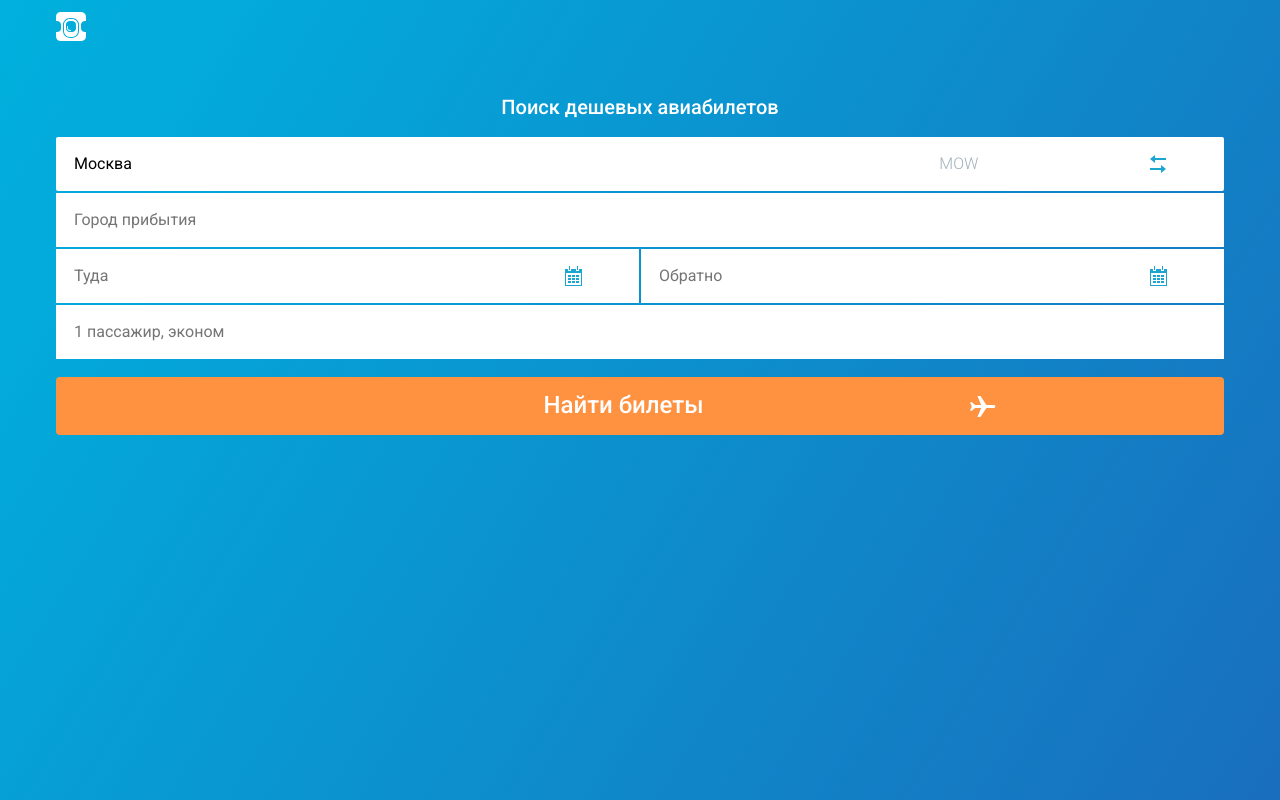
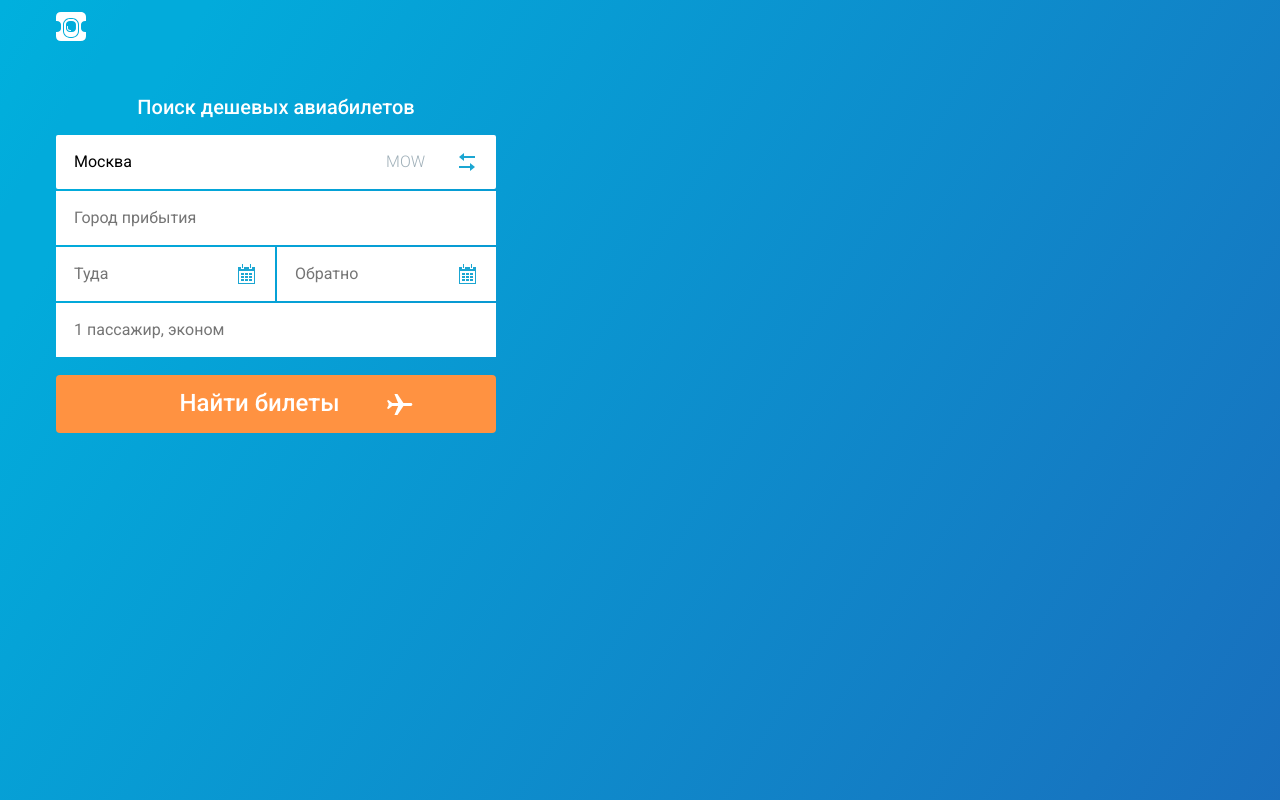
Before and after one commit to egorkqq/aviasales-demo-frontend, a React (Create React App) app: page / in a window 1280 px wide. Shown: the top 800 px of the page. Built offline with nearby package versions, Linux system fonts and the light colour scheme.

Commit message:
fix: add wrapper for header content

```diff
--- a/src/components/Home/Header/index.js
+++ b/src/components/Home/Header/index.js
@@ -14,6 +14,7 @@ class Header extends Component {
             <div className="col-xs-12">
               <Logo alt="Aviasales" />
             </div>
+            <div className="header__content-wrapper">
               <HeaderText />
               <div className="col-xs-12">
                 <SearchFilters />
@@ -23,6 +24,7 @@ class Header extends Component {
               </div>
             </div>
           </div>
+        </div>
       </header>
     );
   }
--- a/src/components/Home/Header/styles.sass
+++ b/src/components/Home/Header/styles.sass
@@ -10,6 +10,7 @@
     font-size: 20px
     color: #FFFFFF
     margin: 50px auto 16px auto
+    text-align: center
   &__search-filters
     &__from-city
       border-radius: 2px
@@ -87,5 +88,7 @@
     color: #FFFFFF
     border: none
     margin-top: 16px
+    margin-bottom: 88px
     width: 100%
     cursor: pointer
+  &__content-wrapper
```
Lines whose indentation alone changed are shown as unchanged.
